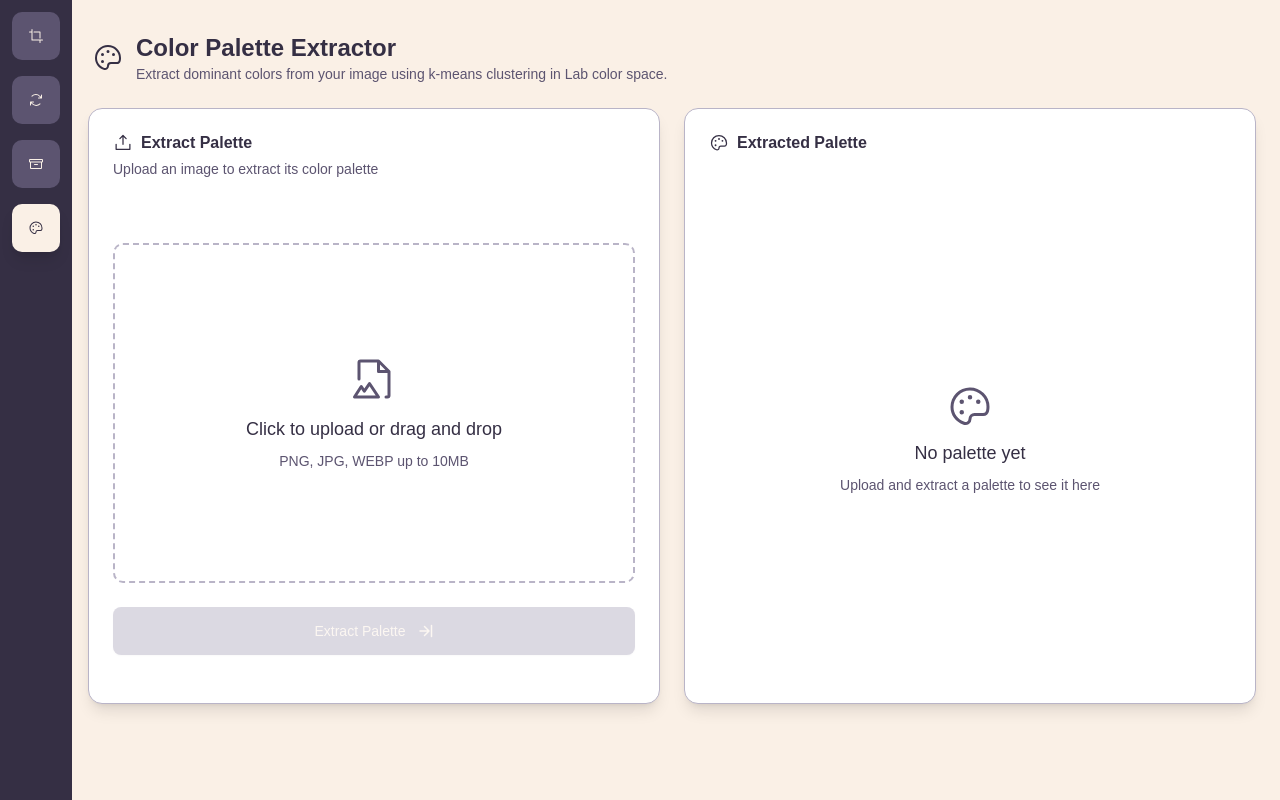
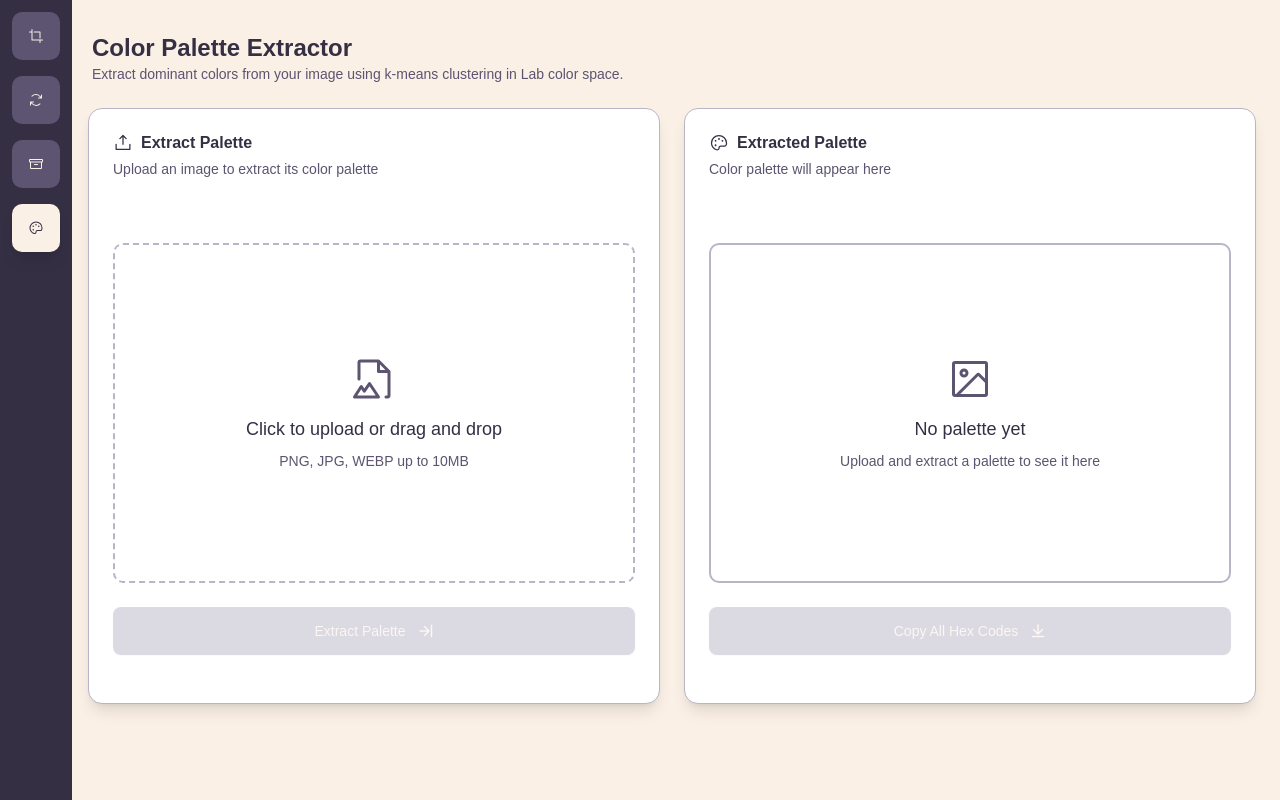
Before and after one commit to armancurr/imaverter, a Next.js app: page / in a window 1280 px wide. Both pictures are taken after a click on the button 36 px from the left and 228 px from the top of the page. Built offline with nearby package versions, Linux system fonts and the light colour scheme; a web font is replaced by a local one.

Commit message:
minor tweaks + hex tooltips

```diff
--- a/components/color-palette/color-palette-interface.jsx
+++ b/components/color-palette/color-palette-interface.jsx
@@ -2,13 +2,16 @@
 
 import { useState, useCallback } from "react";
 import UploadCard from "@/components/shared/upload-card";
-import { Card, CardContent, CardHeader, CardTitle } from "@/components/ui/card";
-import { Button } from "@/components/ui/button";
+import ResultCard from "@/components/shared/result-card";
+import {
+  Tooltip,
+  TooltipTrigger,
+  TooltipContent,
+} from "@/components/ui/tooltip";
 import Color from "colorjs.io";
 import { toast } from "sonner";
 import { Palette } from "@phosphor-icons/react";
 
-// Simple k-means for small datasets
 function kmeans(data, k, maxIter = 20) {
   const centroids = [];
   const used = new Set();
@@ -26,7 +29,7 @@ function kmeans(data, k, maxIter = 20) {
       let minIdx = 0;
       centroids.forEach((centroid, i) => {
         const dist = Math.sqrt(
-          centroid.reduce((sum, c, j) => sum + (c - point[j]) ** 2, 0)
+          centroid.reduce((sum, c, j) => sum + (c - point[j]) ** 2, 0),
         );
         if (dist < minDist) {
           minDist = dist;
@@ -52,7 +55,7 @@ function kmeans(data, k, maxIter = 20) {
     }
     if (
       centroids.every((c, i) =>
-        c.every((v, j) => Math.abs(v - newCentroids[i][j]) < 1e-2)
+        c.every((v, j) => Math.abs(v - newCentroids[i][j]) < 1e-2),
       )
     ) {
       break;
@@ -114,7 +117,7 @@ export default function ColorPaletteInterface() {
       }
       const labPixels = pixels.map(
         ([r, g, b]) =>
-          new Color("srgb", [r / 255, g / 255, b / 255]).to("lab").coords
+          new Color("srgb", [r / 255, g / 255, b / 255]).to("lab").coords,
       );
       const { centroids, assignments } = kmeans(labPixels, numColors);
       const clusterCounts = Array(numColors).fill(0);
@@ -142,7 +145,6 @@ export default function ColorPaletteInterface() {
     setPalette([]);
   };
 
-  // Copy all hex codes
   const handleCopyAll = () => {
     if (palette.length === 0) return;
     const allHex = palette.map((swatch) => swatch.hex).join(", ");
@@ -150,7 +152,6 @@ export default function ColorPaletteInterface() {
     toast.success("All hex codes copied!");
   };
 
-  // Copy individual hex code
   const handleCopyHex = (hex) => {
     navigator.clipboard.writeText(hex);
     toast.success(`${hex} copied!`);
@@ -158,15 +159,14 @@ export default function ColorPaletteInterface() {
 
   return (
     <div className="h-[calc(100vh-8rem)] flex flex-col">
-      {/* Header */}
       <div className="flex items-center space-x-3 mb-6 px-1">
-        <Palette size={32} style={{ color: "#352F44" }} />
         <div>
           <h1 className="text-2xl font-bold" style={{ color: "#352F44" }}>
             Color Palette Extractor
           </h1>
           <p className="text-sm" style={{ color: "#5C5470" }}>
-            Extract dominant colors from your image using k-means clustering in Lab color space.
+            Extract dominant colors from your image using k-means clustering in
+            Lab color space.
           </p>
         </div>
       </div>
@@ -223,38 +223,37 @@ export default function ColorPaletteInterface() {
 
         {/* Palette result */}
         <div className="h-full">
-          <Card
-            className="flex flex-col border shadow-lg h-full"
-            style={{
-              backgroundColor: "#FFFFFF",
-              borderColor: "#B9B4C7",
-            }}
-          >
-            <CardHeader className="pb-4 flex-shrink-0">
-              <CardTitle
-                className="flex items-center space-x-2"
-                style={{ color: "#352F44" }}
-              >
-                <Palette className="h-5 w-5" />
-                <span>Extracted Palette</span>
-              </CardTitle>
-            </CardHeader>
-            <CardContent className="flex flex-col flex-1 p-6">
-              <div className="flex-1 flex flex-col items-center justify-center">
-                {palette.length > 0 ? (
-                  <div className="flex flex-wrap gap-4 justify-center">
+          <ResultCard
+            resultUrl={palette.length > 0 ? "palette-extracted" : null}
+            resultFormat="palette"
+            onDownload={handleCopyAll}
+            title="Extracted Palette"
+            description={
+              palette.length > 0
+                ? `${palette.length} colors extracted from your image`
+                : "Color palette will appear here"
+            }
+            successLabel="Extracted"
+            noResultMessage="No palette yet"
+            noResultSubMessage="Upload and extract a palette to see it here"
+            downloadButtonText="Copy All Hex Codes"
+            toastMessage="Palette extracted successfully!"
+            showToast={false}
+            customIcon={<Palette className="h-5 w-5" />}
+            customContent={
+              palette.length > 0 ? (
+                <div className="grid grid-cols-2 sm:grid-cols-3 lg:grid-cols-4 gap-8 justify-items-center max-w-md mx-auto">
                   {palette.map((swatch, i) => (
+                    <Tooltip key={i}>
+                      <TooltipTrigger asChild>
                         <div
-                        key={i}
                           className="flex flex-col items-center cursor-pointer group"
-                        style={{ minWidth: 72 }}
                           onClick={() => handleCopyHex(swatch.hex)}
-                        title={`Copy ${swatch.hex}`}
                         >
                           <div
                             style={{
-                            width: 48,
-                            height: 48,
+                              width: 56,
+                              height: 56,
                               background: swatch.hex,
                               borderRadius: 8,
                               border: "1px solid #ccc",
@@ -263,56 +262,22 @@ export default function ColorPaletteInterface() {
                             className="group-hover:shadow-lg"
                           />
                           <span
-                          className="text-xs mt-1"
-                          style={{ color: "#352F44" }}
-                        >
-                          {swatch.hex}
-                        </span>
-                        <span
-                          className="text-xs"
+                            className="text-xs mt-2"
                             style={{ color: "#5C5470" }}
                           >
                             {swatch.percent}%
                           </span>
-                        <span className="text-[10px] text-[#5C5470] opacity-0 group-hover:opacity-100 transition-opacity">
-                          Click to copy
-                        </span>
                         </div>
+                      </TooltipTrigger>
+                      <TooltipContent>
+                        <p>{swatch.hex}</p>
+                      </TooltipContent>
+                    </Tooltip>
                   ))}
                 </div>
-                ) : (
-                  <div className="flex flex-col items-center justify-center h-full">
-                    <Palette
-                      className="mx-auto h-12 w-12"
-                      style={{ color: "#5C5470" }}
+              ) : null
+            }
           />
-                    <p
-                      className="font-medium text-lg mt-2"
-                      style={{ color: "#352F44" }}
-                    >
-                      No palette yet
-                    </p>
-                    <p className="mt-2 text-sm" style={{ color: "#5C5470" }}>
-                      Upload and extract a palette to see it here
-                    </p>
-                  </div>
-                )}
-              </div>
-              {/* Copy all hex codes */}
-              {palette.length > 0 && (
-                <Button
-                  className="w-full mt-6"
-                  style={{
-                    backgroundColor: "#5C5470",
-                    color: "#FAF0E6",
-                  }}
-                  onClick={handleCopyAll}
-                >
-                  Copy All Hex Codes
-                </Button>
-              )}
-            </CardContent>
-          </Card>
         </div>
       </div>
     </div>
--- a/components/shared/result-card.jsx
+++ b/components/shared/result-card.jsx
@@ -21,47 +21,35 @@ import Image from "next/image";
 import { toast } from "sonner";
 
 export default function ResultCard({
-  // Result data
   resultUrl,
   resultFormat,
-
-  // File size information
   originalSize,
   compressedSize,
   compressionRatio,
-
-  // Actions
   onDownload,
-
-  // UI customization
   title = "Processed Image",
   description,
   downloadButtonText,
   successLabel = "Processed",
-
-  // Status messages
   noResultMessage = "No processed image yet",
   noResultSubMessage = "Upload and process an image to see it here",
-
-  // Toast notification
   showToast = true,
   toastMessage = "Image processed. Download it now.",
+  customContent = null,
+  customIcon = null,
 }) {
-  // Auto-generate description if not provided
   const finalDescription =
     description ||
     (resultUrl
       ? "Your processed image is ready for download"
       : "Processed image will appear here");
 
-  // Auto-generate download button text if not provided
   const finalDownloadButtonText =
     downloadButtonText ||
     (resultFormat
       ? `Download ${resultFormat.toUpperCase()}`
       : "Download Image");
 
-  // Helper function to format file size
   const formatFileSize = (bytes) => {
     if (bytes === 0) return "0 Bytes";
     const k = 1024;
@@ -96,7 +84,7 @@ export default function ResultCard({
           className="flex items-center space-x-2"
           style={{ color: "#352F44" }}
         >
-          <DownloadSimple className="h-5 w-5" />
+          {customIcon || <DownloadSimple className="h-5 w-5" />}
           <span>{title}</span>
         </CardTitle>
         <CardDescription className="text-sm" style={{ color: "#5C5470" }}>
@@ -116,6 +104,9 @@ export default function ResultCard({
             }}
           >
             {resultUrl ? (
+              customContent ? (
+                <div className="space-y-3 w-full">{customContent}</div>
+              ) : (
                 <div className="space-y-3 w-full">
                   <Image
                     src={resultUrl}
@@ -125,6 +116,7 @@ export default function ResultCard({
                     height={400}
                   />
                 </div>
+              )
             ) : (
               <div className="space-y-3">
                 <ImageSquare
--- a/components/shared/sidebar.jsx
+++ b/components/shared/sidebar.jsx
@@ -1,7 +1,7 @@
 "use client";
 
 import { Button } from "@/components/ui/button";
-import { ArrowsClockwise, Crop, Archive, Palette } from "@phosphor-icons/react"; // <-- Add Palette icon
+import { ArrowsClockwise, Crop, Archive, Palette } from "@phosphor-icons/react";
 
 export default function Sidebar({ activeTab, setActiveTab }) {
   const tabs = [
@@ -26,7 +26,7 @@ export default function Sidebar({ activeTab, setActiveTab }) {
     {
       id: "color-palette",
       label: "Color-Palette",
-      icon: Palette, // <-- Use the Palette icon
+      icon: Palette,
       description: "Extract color palette from images",
     },
   ];
@@ -52,7 +52,7 @@ export default function Sidebar({ activeTab, setActiveTab }) {
                 backgroundColor: isActive ? "#FAF0E6" : "#5C5470",
                 color: isActive ? "#352F44" : "#FAF0E6",
               }}
-              title={tab.label} // Optional: show label on hover
+              title={tab.label}
             >
               <Icon size={20} />
             </Button>
```
Also changed, not shown: components/shared/upload-card.jsx (+0 -16 lines), app/page.js (line endings or trailing spaces), components/shared/command-palette.jsx (added), 1 other file (tests, documents, lock files or other folders). Lines whose indentation alone changed are shown as unchanged.
